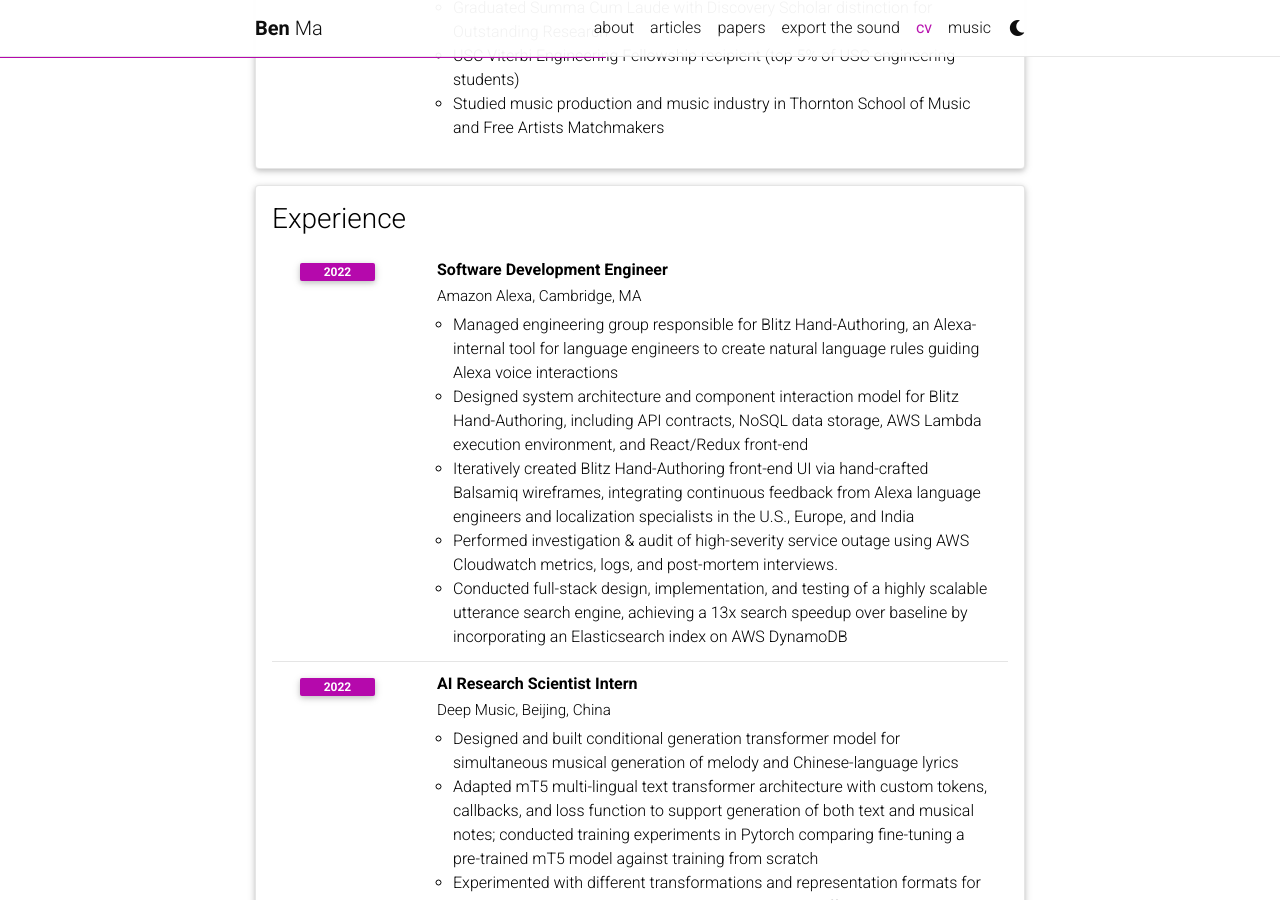
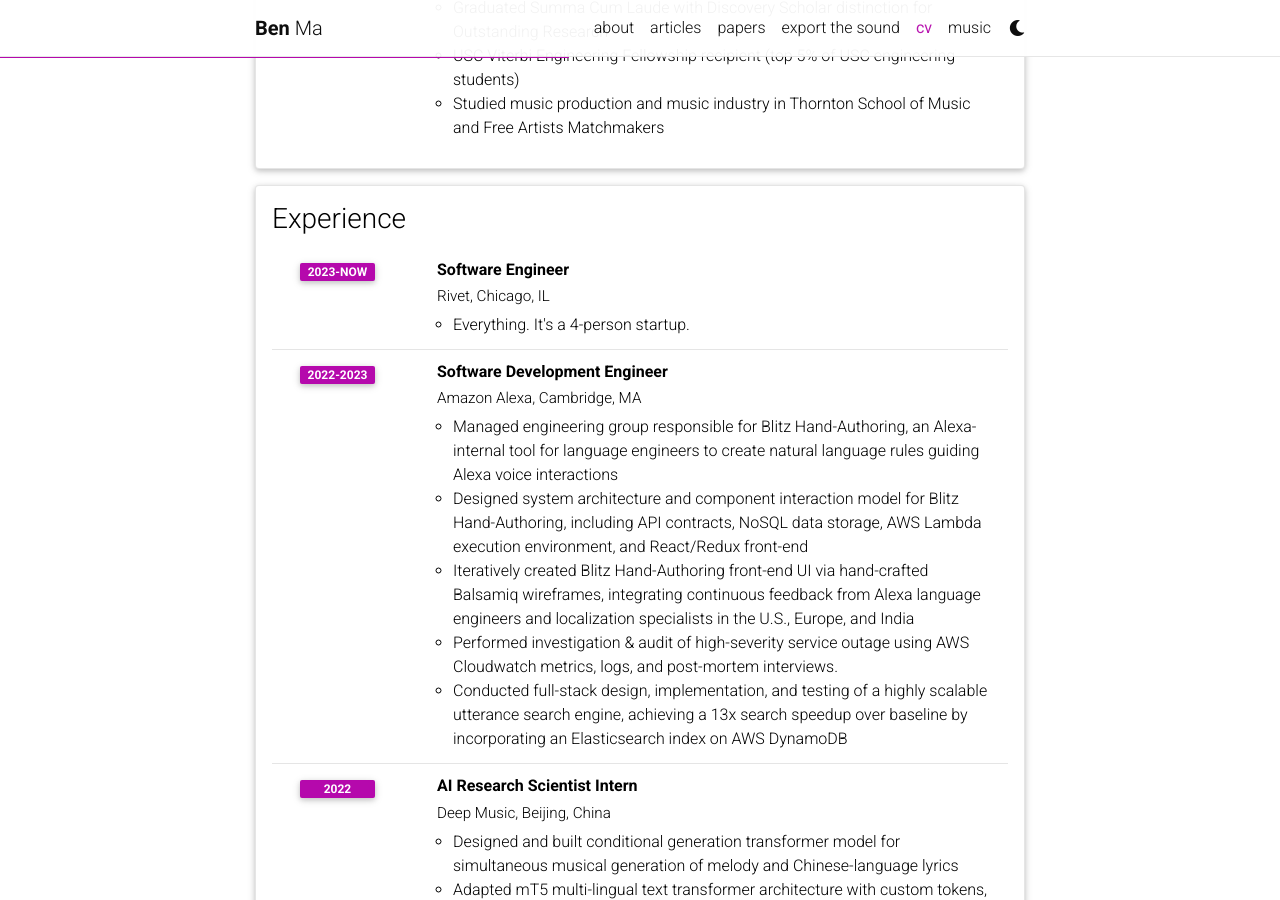
Before and after one commit to Lysosome/benjma.github.io, a Jekyll site: the page built from _pages/cv.md, in a window 1280 px wide and 900 px high, scrolled down 747 px. Built offline with Jekyll 4.4.1, drawn with Linux system fonts in a browser that asks for light colours; comment, search, counter and statistics services are not loaded; a style sheet for code colours, icons or effects is not loaded.

Commit message:
Add Rivet in brief to CV page

```diff
--- a/_data/cv.yml
+++ b/_data/cv.yml
@@ -29,9 +29,14 @@
 - title: Experience
   type: time_table
   contents:
+    - title: Software Engineer
+      institution: Rivet, Chicago, IL
+      year: 2023-now
+      description:
+        - Everything. It's a 4-person startup.
     - title: Software Development Engineer
       institution: Amazon Alexa, Cambridge, MA
-      year: 2022
+      year: 2022-2023
       description:
         - Managed engineering group responsible for Blitz Hand-Authoring, an Alexa-internal tool for language engineers to create natural language rules guiding Alexa voice interactions
         - Designed system architecture and component interaction model for Blitz Hand-Authoring, including API contracts, NoSQL data storage, AWS Lambda execution environment, and React/Redux front-end
```
